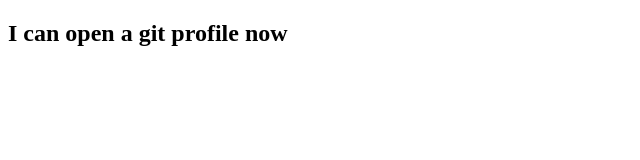
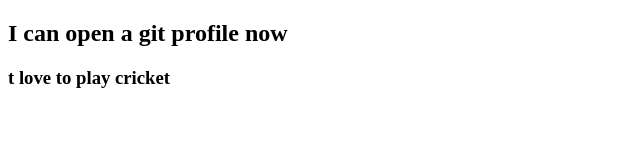
Before and after one commit to tasinmubashir/my-second-repo, a plain HTML site: page index.html in a window 1280 px wide. Shown: the whole page, without its empty margins (0-640 px from the left). Drawn offline with Linux system fonts and the light colour scheme.

Commit message:
body added

```diff
--- a/index.html
+++ b/index.html
@@ -4,11 +4,12 @@
     <meta charset="UTF-8">
     <meta http-equiv="X-UA-Compatible" content="IE=edge">
     <meta name="viewport" content="width=device-width, initial-scale=1.0">
-    <title>My git hub website</title>
+    <title> My git hub website </title>
 </head>
 <body>
 
-    <h2>I can open a git profile now </h2>
+    <h2> I can open a git profile now </h2>
+    <h3> t love to play cricket </h3>
 
 
 </body>
```
